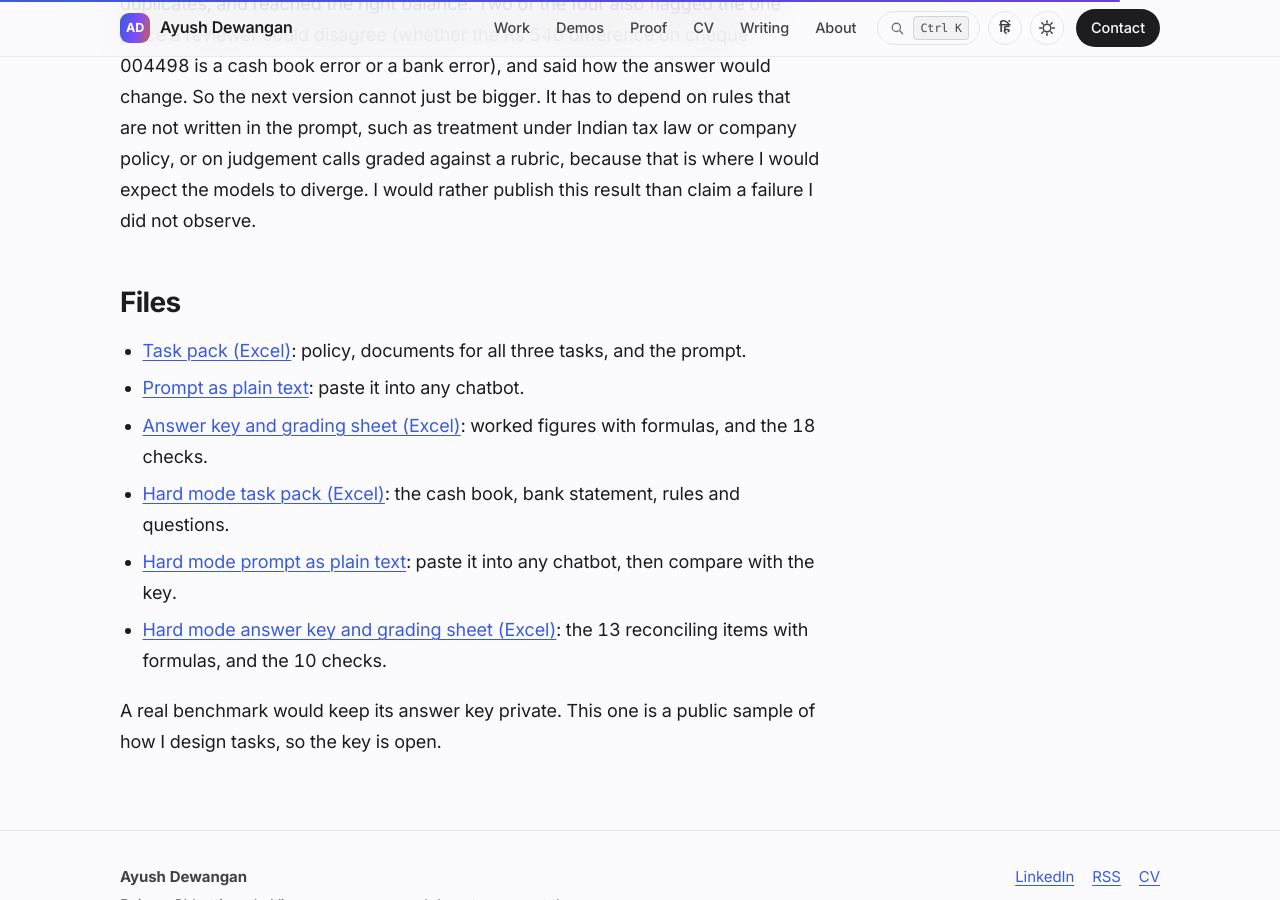
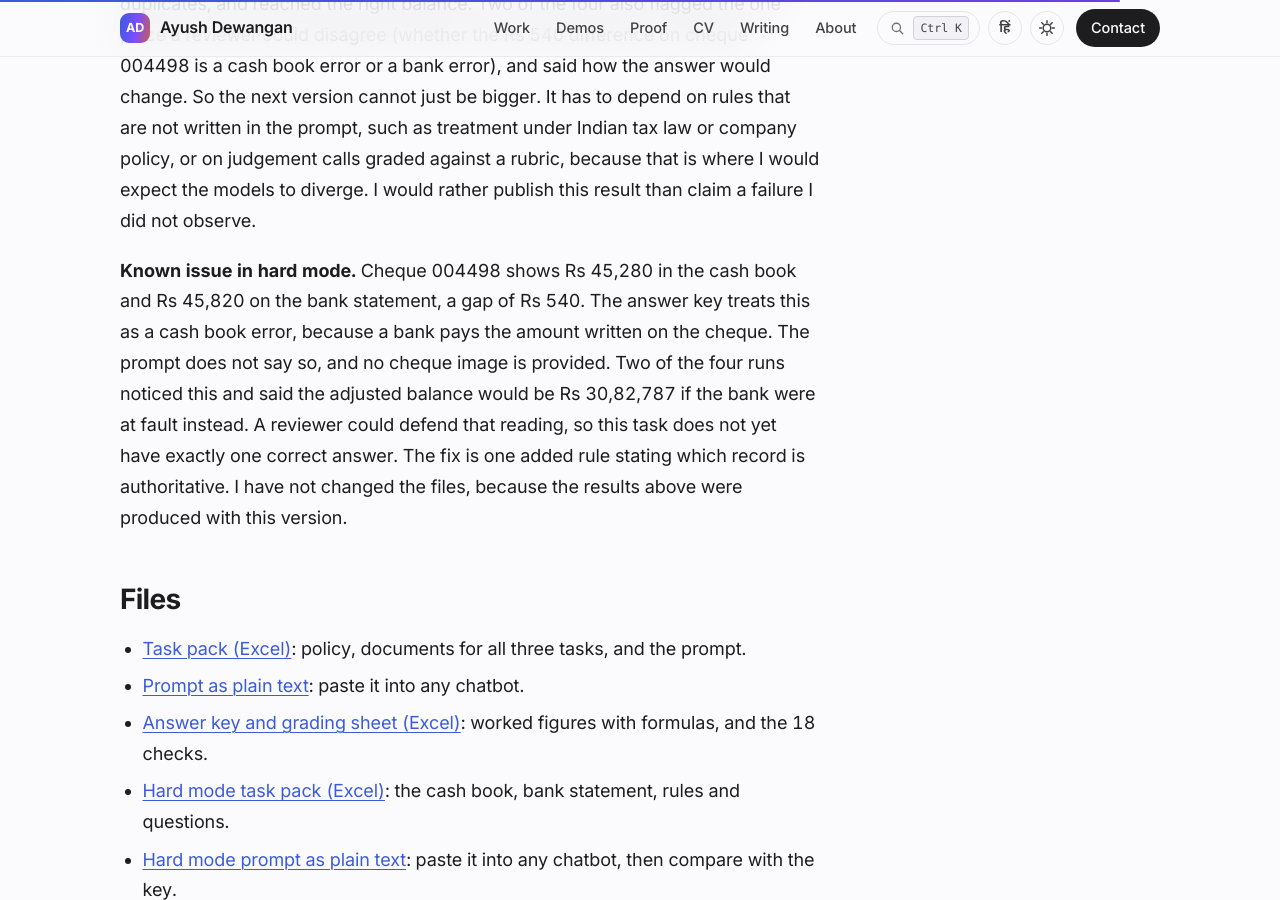
Before and after one commit to ayushwho18/ayushwho18.github.io, a Jekyll site: the page built from recon-task/index.md, in a window 1280 px wide and 900 px high, scrolled down 2831 px. Built offline with Jekyll 4.4.1, drawn with Linux system fonts in a browser that asks for light colours.

Commit message:
Add known-issue note on cheque 004498 ambiguity to hard-mode results
Co-Authored-By: Claude Sonnet 5.5 <noreply@anthropic.com>
Claude-Session: https://claude.ai/code/session_01FVuBfk1S1nrgknboVSdsF2

```diff
--- a/recon-task/index.md
+++ b/recon-task/index.md
@@ -48,6 +48,8 @@ I ran it blind as before: a fresh run per model, only the prompt, then graded ag
 
 **What I take from this.** I expected the longer ledger to break at least one model. It did not. Length and arithmetic are not where current Claude models fail on written-rule reconciliation: all four runs found every planted item, avoided the false duplicates, and reached the right balance. Two of the four also flagged the one place a reviewer could disagree (whether the Rs 540 difference on cheque 004498 is a cash book error or a bank error), and said how the answer would change. So the next version cannot just be bigger. It has to depend on rules that are not written in the prompt, such as treatment under Indian tax law or company policy, or on judgement calls graded against a rubric, because that is where I would expect the models to diverge. I would rather publish this result than claim a failure I did not observe.
 
+**Known issue in hard mode.** Cheque 004498 shows Rs 45,280 in the cash book and Rs 45,820 on the bank statement, a gap of Rs 540. The answer key treats this as a cash book error, because a bank pays the amount written on the cheque. The prompt does not say so, and no cheque image is provided. Two of the four runs noticed this and said the adjusted balance would be Rs 30,82,787 if the bank were at fault instead. A reviewer could defend that reading, so this task does not yet have exactly one correct answer. The fix is one added rule stating which record is authoritative. I have not changed the files, because the results above were produced with this version.
+
 ## Files
 
 - [Task pack (Excel)]({{ '/files/Recon_Benchmark_Task_Pack.xlsx' | relative_url }}): policy, documents for all three tasks, and the prompt.
```
